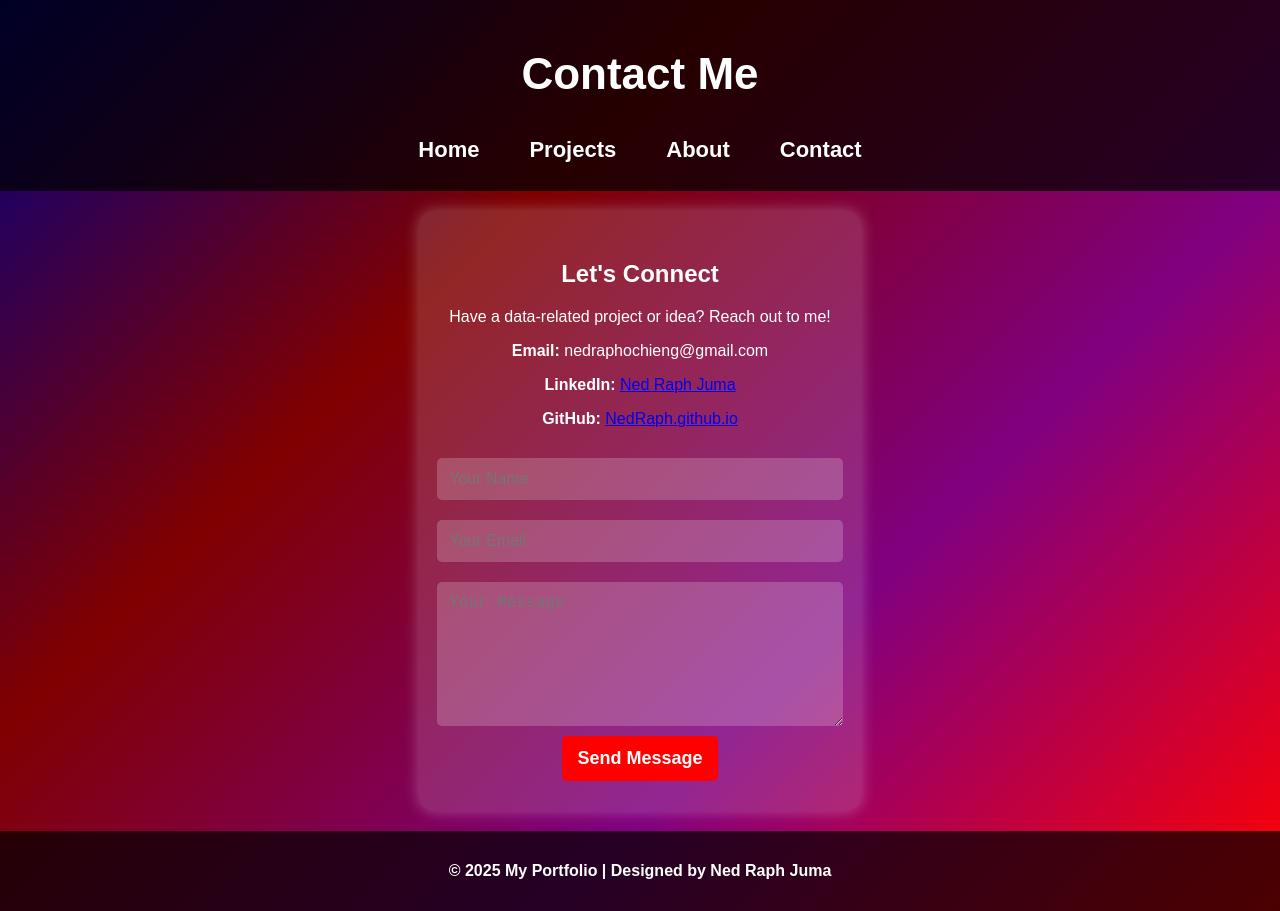
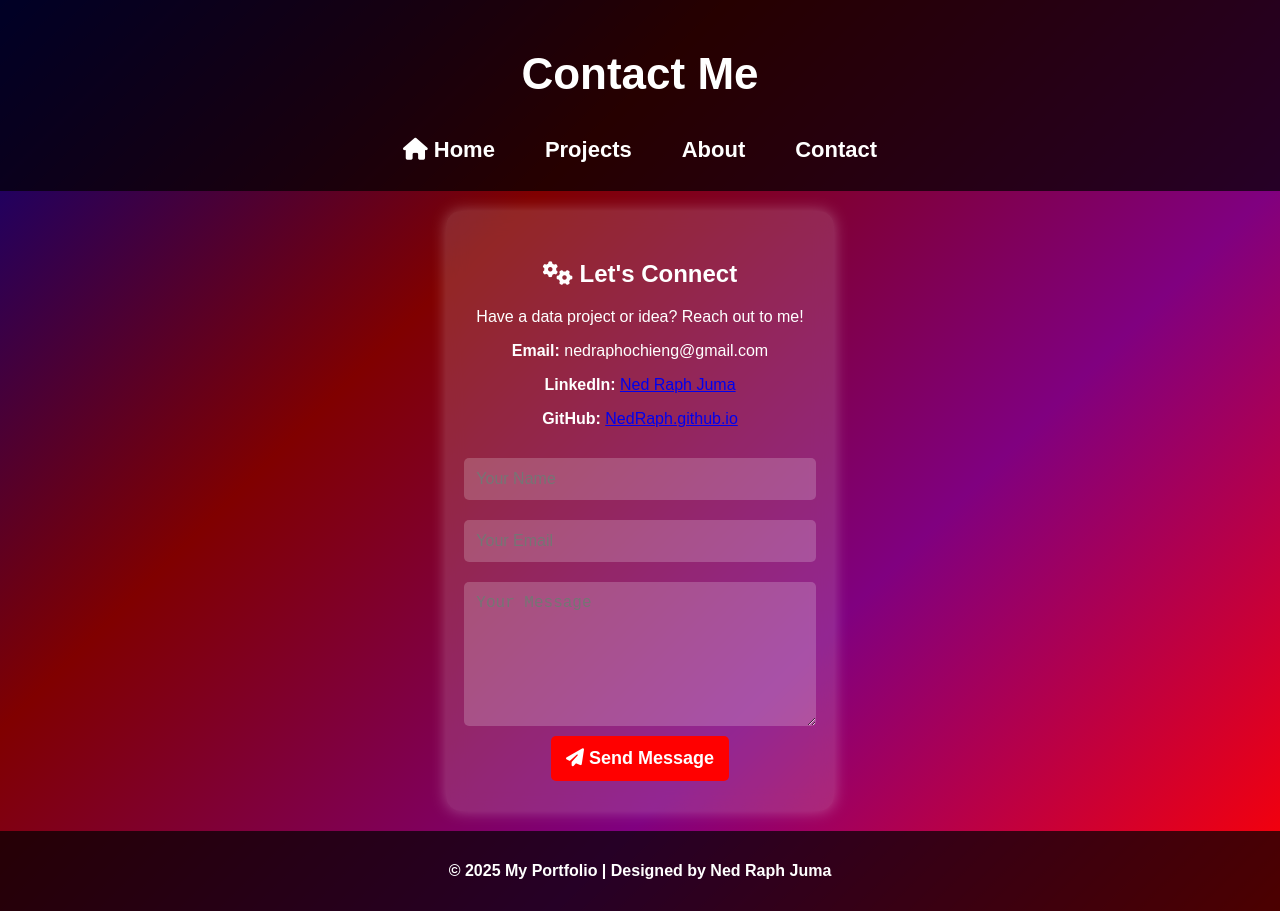
Before and after one commit to NedRaph/JumaNedRaph.github.io, a plain HTML site: page contact.html in a window 1280 px wide. Drawn offline with Linux system fonts and the light colour scheme.

Commit message:
Update contact.html

```diff
--- a/contact.html
+++ b/contact.html
@@ -5,12 +5,13 @@
     <meta name="viewport" content="width=device-width, initial-scale=1.0">
     <title>Contact Me</title>
     <link rel="stylesheet" href="style.css">
+    <script src="https://kit.fontawesome.com/a076d05399.js" crossorigin="anonymous"></script>
 </head>
 <body>
     <header>
         <h1>Contact Me</h1>
         <nav>
-            <a href="index.html">Home</a>
+            <a href="index.html"><i class="fas fa-home"></i> Home</a>
             <a href="projects.html">Projects</a>
             <a href="about.html">About</a>
             <a href="contact.html">Contact</a>
@@ -19,8 +20,8 @@
 
     <section class="contact-container">
         <div class="contact-card">
-            <h2>Let's Connect</h2>
-            <p>Have a data-related project or idea? Reach out to me!</p>
+            <h2><i class="fas fa-cogs"></i> Let's Connect</h2>
+            <p>Have a data project or idea? Reach out to me!</p>
 
             <div class="contact-info">
                 <p><strong>Email:</strong> nedraphochieng@gmail.com</p>
@@ -32,7 +33,7 @@
                 <input type="text" name="name" placeholder="Your Name" required>
                 <input type="email" name="email" placeholder="Your Email" required>
                 <textarea name="message" placeholder="Your Message" required></textarea>
-                <button type="submit">Send Message</button>
+                <button type="submit"><i class="fas fa-paper-plane"></i> Send Message</button>
             </form>
         </div>
     </section>
```
